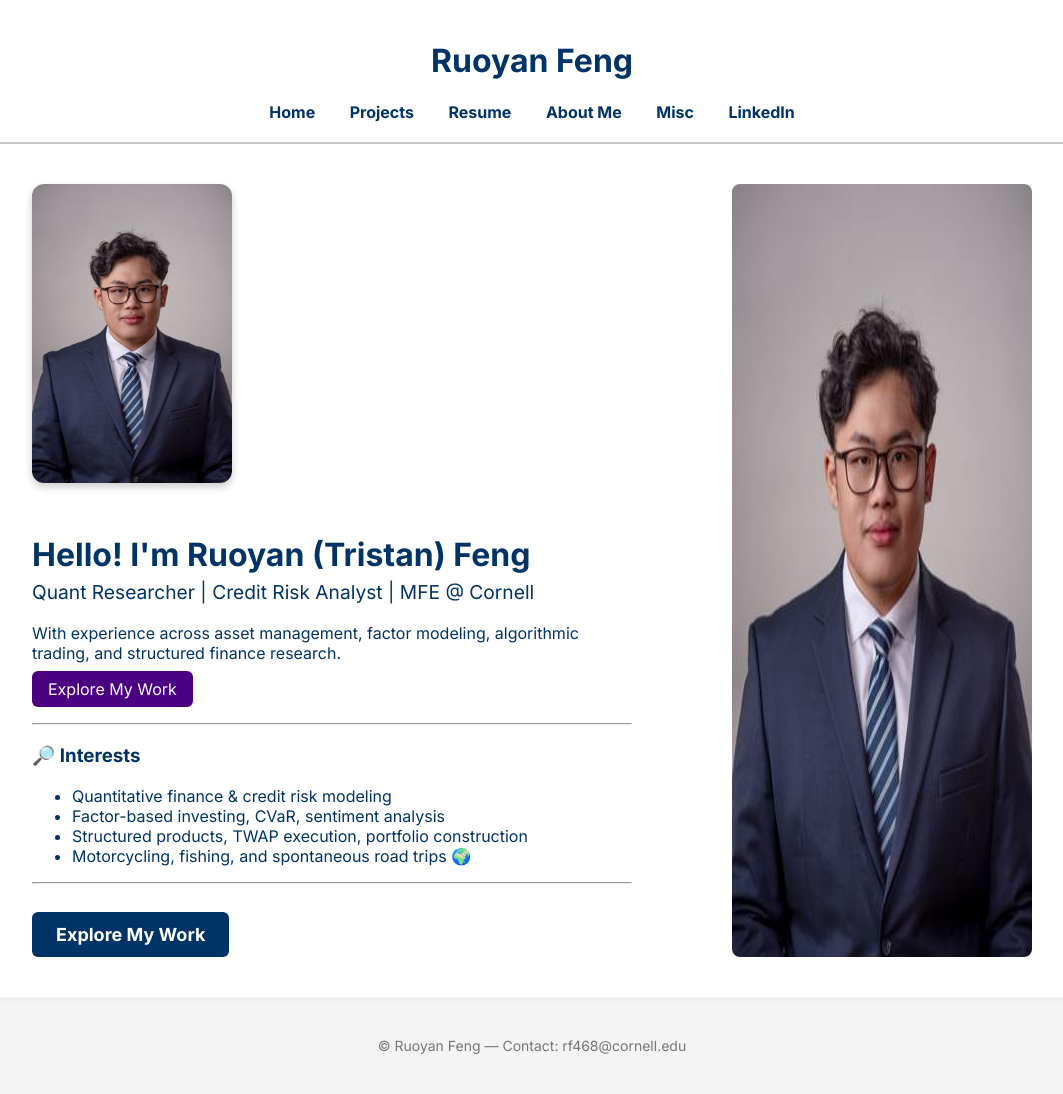
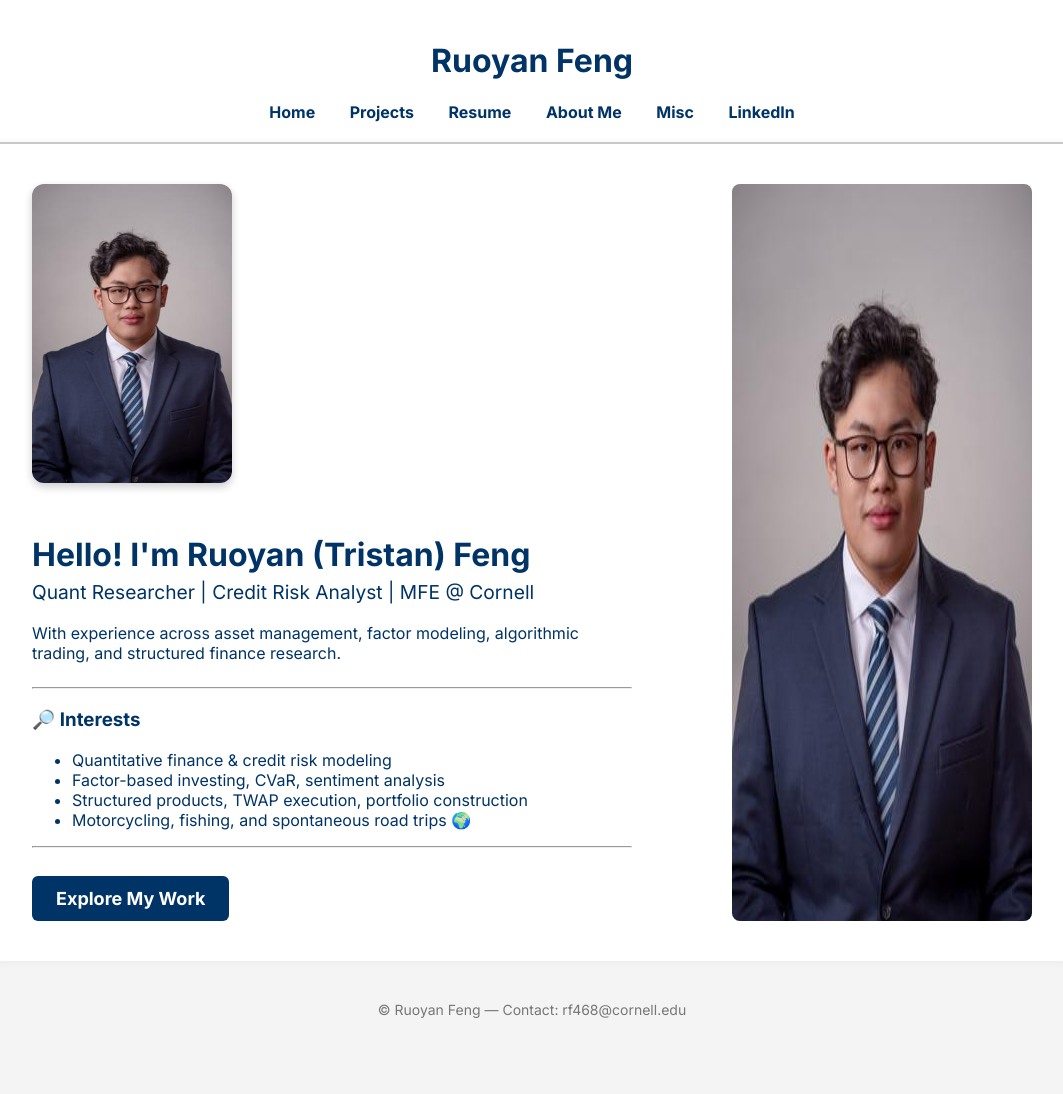
Before and after one commit to TristanFeng12/ruoyanfeng.github.io, a Jekyll site: the page built from index.md, in a window 1280 px wide. Shown: the whole page, without its empty margins (108-1171 px from the left). Built offline with Jekyll 4.4.1, drawn with Linux system fonts in a browser that asks for light colours; after the commit the page ends 1058 px from its top, so only the background shows below that.

Commit message:
Update index.md

```diff
--- a/index.md
+++ b/index.md
@@ -12,7 +12,7 @@ permalink: /
     <h1 style="margin-bottom: 0.2em;">Hello! I'm <strong>Ruoyan (Tristan) Feng</strong></h1>
     <p style="font-size: 1.2em; margin-top: 0;">Quant Researcher | Credit Risk Analyst | MFE @ Cornell</p>
     <p>With experience across asset management, factor modeling, algorithmic trading, and structured finance research.</p>
-    <p><a href="/projects.html" style="background-color:#4B0082;color:white;padding:8px 16px;border-radius:6px;text-decoration:none;">Explore My Work</a></p>
+
   </div>
 
 </div>
```
